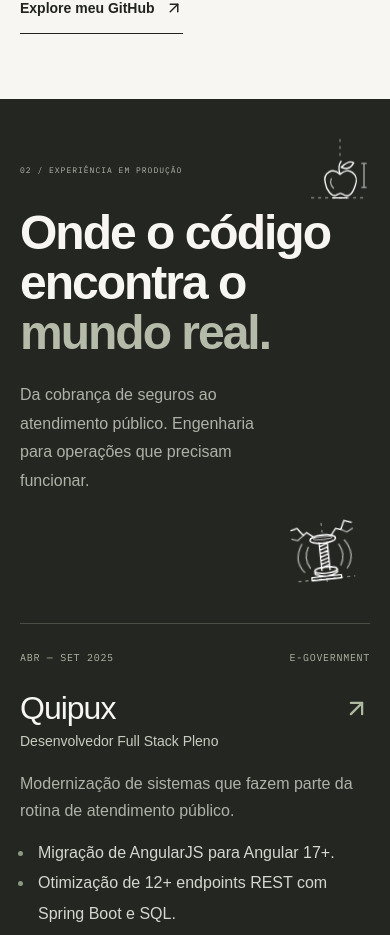
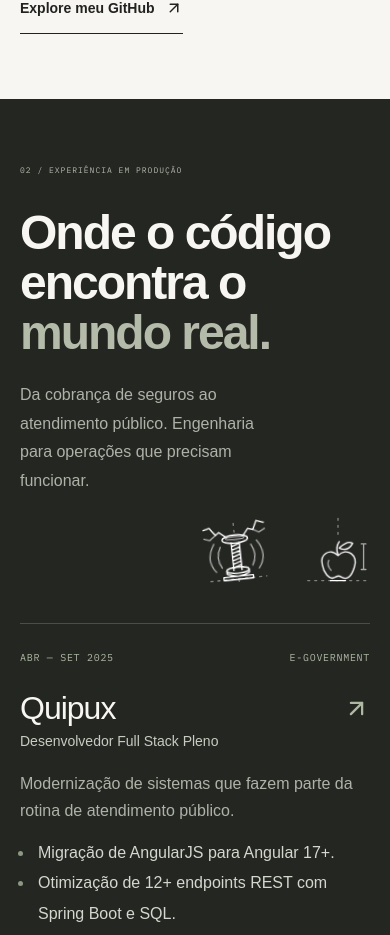
Before and after one commit to GuilhermeSerafim/guiler-portfolio, a React (Vite) app: page / in a window 390 px wide. Shown: the part 3936-4871 px from the top of the page. Built offline with nearby package versions, Linux system fonts and the light colour scheme; no server answers.

Commit message:
fix(personalidade): posicionar maca ao lado de Tesla

```diff
--- a/src/App.tsx
+++ b/src/App.tsx
@@ -542,7 +542,6 @@
                 <span className="status-dot" /> SISTEMAS REAIS. RESPONSABILIDADE
                 REAL.
               </span>
-              <CuriositySketch subject="newton" />
             </div>
             <div className="experience-layout">
               <div className="experience-intro">
@@ -557,7 +556,10 @@
                     Da cobrança de seguros ao atendimento público. Engenharia
                     para operações que precisam funcionar.
                   </p>
-                  <CuriositySketch subject="tesla" />
+                  <div className="experience-sketches">
+                    <CuriositySketch subject="tesla" />
+                    <CuriositySketch subject="newton" />
+                  </div>
                 </Reveal>
               </div>
               <div className="timeline">
--- a/src/components/CuriositySketch.css
+++ b/src/components/CuriositySketch.css
@@ -74,17 +74,20 @@
   --sketch-paper: #242622;
   color: #fff;
 }
-.experience-intro .curiosity-sketch--tesla {
+.experience-sketches {
+  display: flex;
+  align-items: center;
+  gap: 28px;
+  width: max-content;
+  max-width: 100%;
   margin-top: 36px;
+}
+.experience-sketches > .curiosity-sketch { flex-shrink: 0; }
+.experience-sketches > .curiosity-sketch--tesla {
   width: 128px;
   transform: rotate(-6deg);
 }
-.experience-section .section-top { position: relative; }
-.experience-section .section-top > .curiosity-sketch--newton {
-  position: absolute;
-  right: 46%;
-  top: 50%;
-  transform: translateY(-50%);
+.experience-sketches > .curiosity-sketch--newton {
   width: 84px;
   aspect-ratio: 110 / 120;
 }
@@ -113,14 +116,15 @@
 }
 @media (max-width: 960px) {
   .work-section > .curiosity-sketch--cosmos { width: 72px; top: 6px; }
-  .experience-section .section-top > .curiosity-sketch--newton { width: 72px; }
+  .experience-sketches > .curiosity-sketch--newton { width: 76px; }
   .about-section .about-photos { padding-bottom: 104px; }
   .about-photos > .curiosity-sketch--davinci { width: 88px; bottom: 8px; }
 }
 @media (max-width: 700px) {
   .work-section > .curiosity-sketch--cosmos { width: 60px; top: 7px; right: 15px; }
-  .experience-intro .curiosity-sketch--tesla { width: 92px; margin: 18px 0 0 auto; }
-  .experience-section .section-top > .curiosity-sketch--newton { width: 60px; right: 0; }
+  .experience-sketches { gap: 24px; margin: 18px 0 0 auto; }
+  .experience-sketches > .curiosity-sketch--tesla { width: 92px; }
+  .experience-sketches > .curiosity-sketch--newton { width: 64px; }
   .about-section .about-photos { padding-bottom: 38px; }
   .about-photos > .curiosity-sketch--davinci { width: 96px; bottom: 6px; left: 0; }
   .about-section .toolkit { grid-template-columns: minmax(0, 1fr) 80px; gap: 24px; }
@@ -131,5 +135,5 @@
   .sketch-apple { transform: translateY(8px); }
 }
 @media print {
-  .curiosity-sketch { display: none; }
+  .curiosity-sketch, .experience-sketches { display: none; }
 }
```
